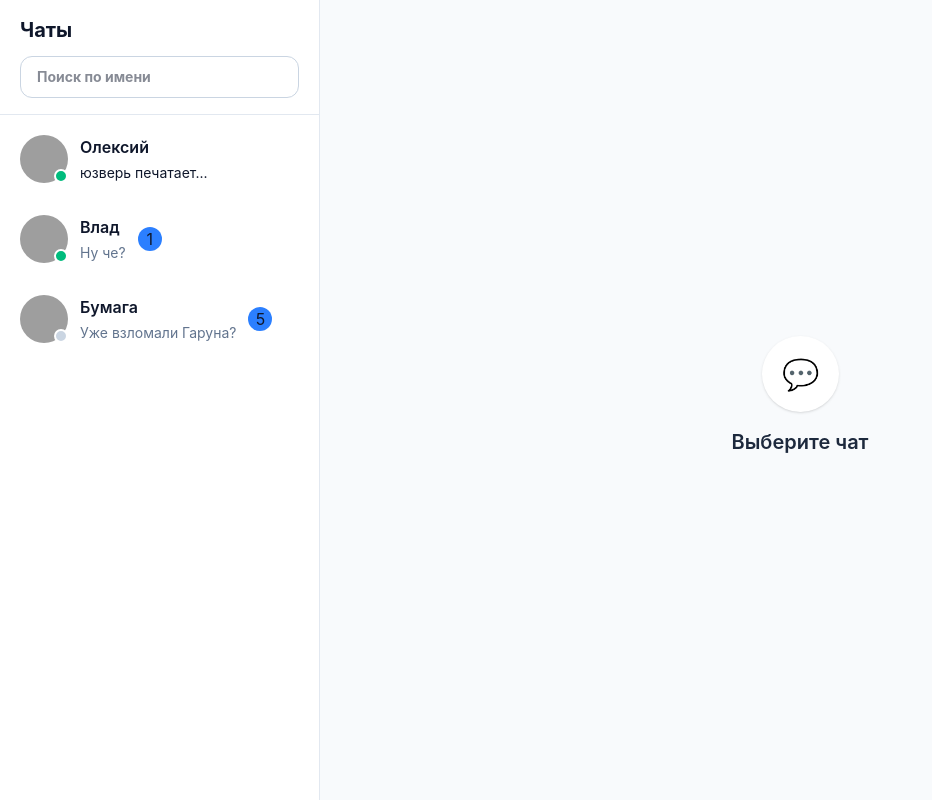
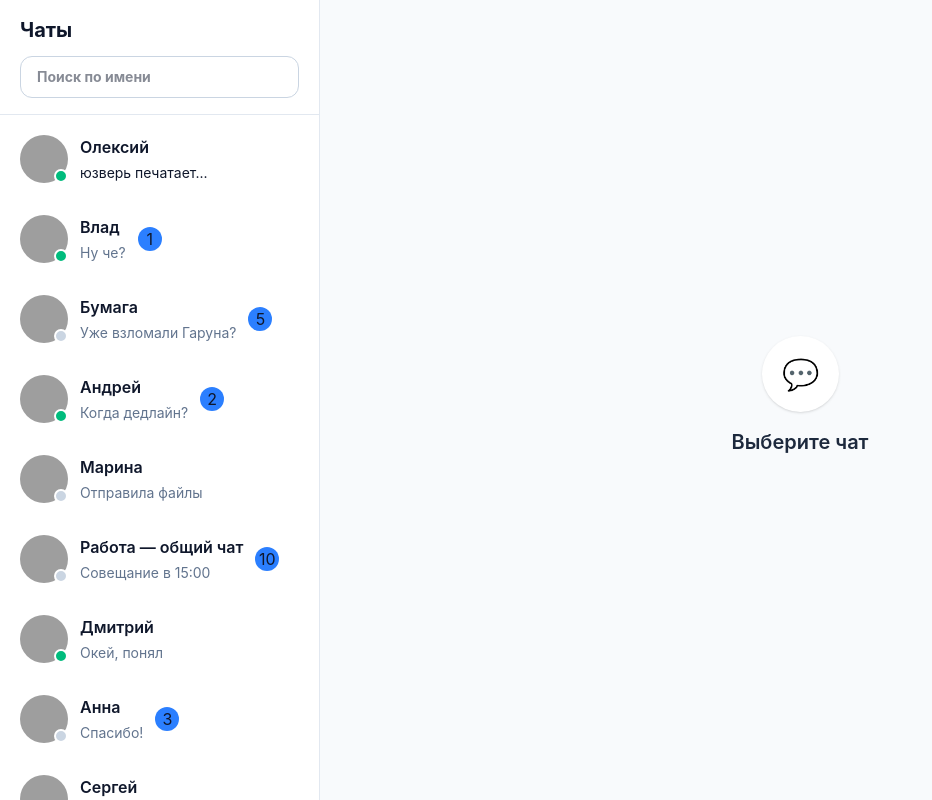
Before and after one commit to Code1nBlood/sas-messanger, a React (Vite) app: page / in a window 1280 px wide. Shown: the whole page, without its empty margins (0-932 px from the left). Built offline with nearby package versions, Linux system fonts and the light colour scheme; grey boxes are pictures that could not be loaded.

Commit message:
Исправлен конфликт
justify-end конфликтует с overflow-y: auto, потому что flex-контейнер с justify-end не скроллится

```diff
--- a/src/components/ChatList.tsx
+++ b/src/components/ChatList.tsx
@@ -27,7 +27,7 @@ export function ChatList({
           className="w-full rounded-xl border border-slate-300 px-4 py-2.5 text-sm outline-none transition focus:border-blue-500" />
       </div>
 
-      <div className="flex flex-col gap-2 p-2">
+      <div className="flex flex-col gap-2 p-2" style={{ flex: 1, overflowY: 'auto' }}>
         {chats.length > 0 ? (
           chats.map((chat) => (
             <ChatListItem
--- a/src/components/MessageList.tsx
+++ b/src/components/MessageList.tsx
@@ -22,7 +22,8 @@ export function MessageList({ messages }: MessageListProps) {
   }
 
   return (
-    <div className="flex flex-1 flex-col justify-end gap-3 overflow-y-auto p-4">
+    <div className="flex flex-col gap-3 p-4" style={{ flex: 1, overflowY: 'auto' }}>
+      <div style={{ marginTop: 'auto' }} />
       {messages.map((message) => (
         <MessageBubble key={message.id} message={message} />
       ))}
--- a/src/data/mockChats.ts
+++ b/src/data/mockChats.ts
@@ -30,4 +30,94 @@ export const mockChats: Chat[] = [
         isTyping: false,
         avatarUrl: 'https://i.pravatar.cc/302',
     },
+
+    {
+        id: '4',
+        title: 'Андрей',
+        lastMessage: 'Когда дедлайн?',
+        unreadCount: 2,
+        isOnline: true,
+        isTyping: false,
+        avatarUrl: 'https://i.pravatar.cc/303',
+    },
+
+    {
+        id: '5',
+        title: 'Марина',
+        lastMessage: 'Отправила файлы',
+        unreadCount: 0,
+        isOnline: false,
+        isTyping: false,
+        avatarUrl: 'https://i.pravatar.cc/304',
+    },
+
+    {
+        id: '6',
+        title: 'Работа — общий чат',
+        lastMessage: 'Совещание в 15:00',
+        unreadCount: 10,
+        isOnline: false,
+        isTyping: false,
+        avatarUrl: 'https://i.pravatar.cc/305',
+    },
+
+    {
+        id: '7',
+        title: 'Дмитрий',
+        lastMessage: 'Окей, понял',
+        unreadCount: 0,
+        isOnline: true,
+        isTyping: false,
+        avatarUrl: 'https://i.pravatar.cc/306',
+    },
+
+    {
+        id: '8',
+        title: 'Анна',
+        lastMessage: 'Спасибо!',
+        unreadCount: 3,
+        isOnline: false,
+        isTyping: false,
+        avatarUrl: 'https://i.pravatar.cc/307',
+    },
+
+    {
+        id: '9',
+        title: 'Сергей',
+        lastMessage: 'Давай завтра обсудим',
+        unreadCount: 0,
+        isOnline: true,
+        isTyping: true,
+        avatarUrl: 'https://i.pravatar.cc/308',
+    },
+
+    {
+        id: '10',
+        title: 'Елена',
+        lastMessage: 'Готово!',
+        unreadCount: 1,
+        isOnline: false,
+        isTyping: false,
+        avatarUrl: 'https://i.pravatar.cc/309',
+    },
+
+    {
+        id: '11',
+        title: 'Павел',
+        lastMessage: 'Нужно поправить баг',
+        unreadCount: 4,
+        isOnline: true,
+        isTyping: false,
+        avatarUrl: 'https://i.pravatar.cc/310',
+    },
+
+    {
+        id: '12',
+        title: 'Ольга',
+        lastMessage: 'Встречаемся в 6',
+        unreadCount: 0,
+        isOnline: false,
+        isTyping: false,
+        avatarUrl: 'https://i.pravatar.cc/311',
+    },
 ];
--- a/src/data/mockMessages.ts
+++ b/src/data/mockMessages.ts
@@ -17,9 +17,79 @@ export const mockMessages: Message[] = [
   },
   {
     id: "3",
+    chatId: "1",
+    sender: "other",
+    text: "Быстрее давай",
+    time: "10:03",
+  },
+  {
+    id: "4",
+    chatId: "1",
+    sender: "me",
+    text: "Уже делаю",
+    time: "10:04",
+  },
+  {
+    id: "5",
+    chatId: "1",
+    sender: "other",
+    text: "Когда будет готово?",
+    time: "10:05",
+  },
+  {
+    id: "6",
+    chatId: "1",
+    sender: "me",
+    text: "Минут через 5",
+    time: "10:06",
+  },
+  {
+    id: "7",
+    chatId: "1",
+    sender: "other",
+    text: "Окей жду",
+    time: "10:07",
+  },
+  {
+    id: "8",
+    chatId: "1",
+    sender: "me",
+    text: "Готово!",
+    time: "10:12",
+  },
+  {
+    id: "9",
+    chatId: "1",
+    sender: "other",
+    text: "Класс, проверю сейчас",
+    time: "10:13",
+  },
+  {
+    id: "10",
+    chatId: "1",
+    sender: "other",
+    text: "Работает, спасибо!",
+    time: "10:15",
+  },
+  {
+    id: "11",
     chatId: "3",
     sender: "other",
     text: "Ну че?",
     time: "10:03",
   },
+  {
+    id: "12",
+    chatId: "3",
+    sender: "me",
+    text: "Еще нет",
+    time: "10:04",
+  },
+  {
+    id: "13",
+    chatId: "3",
+    sender: "other",
+    text: "Уже взломали Гаруна?",
+    time: "10:05",
+  },
 ];
--- a/src/main.css
+++ b/src/main.css
@@ -1,8 +1,12 @@
 @import "tailwindcss";
 
 html,
-body,
-#root {
+body {
     height: 100%;
     margin: 0;
 }
+
+#root {
+    height: 100vh;
+    overflow: hidden;
+}
```
